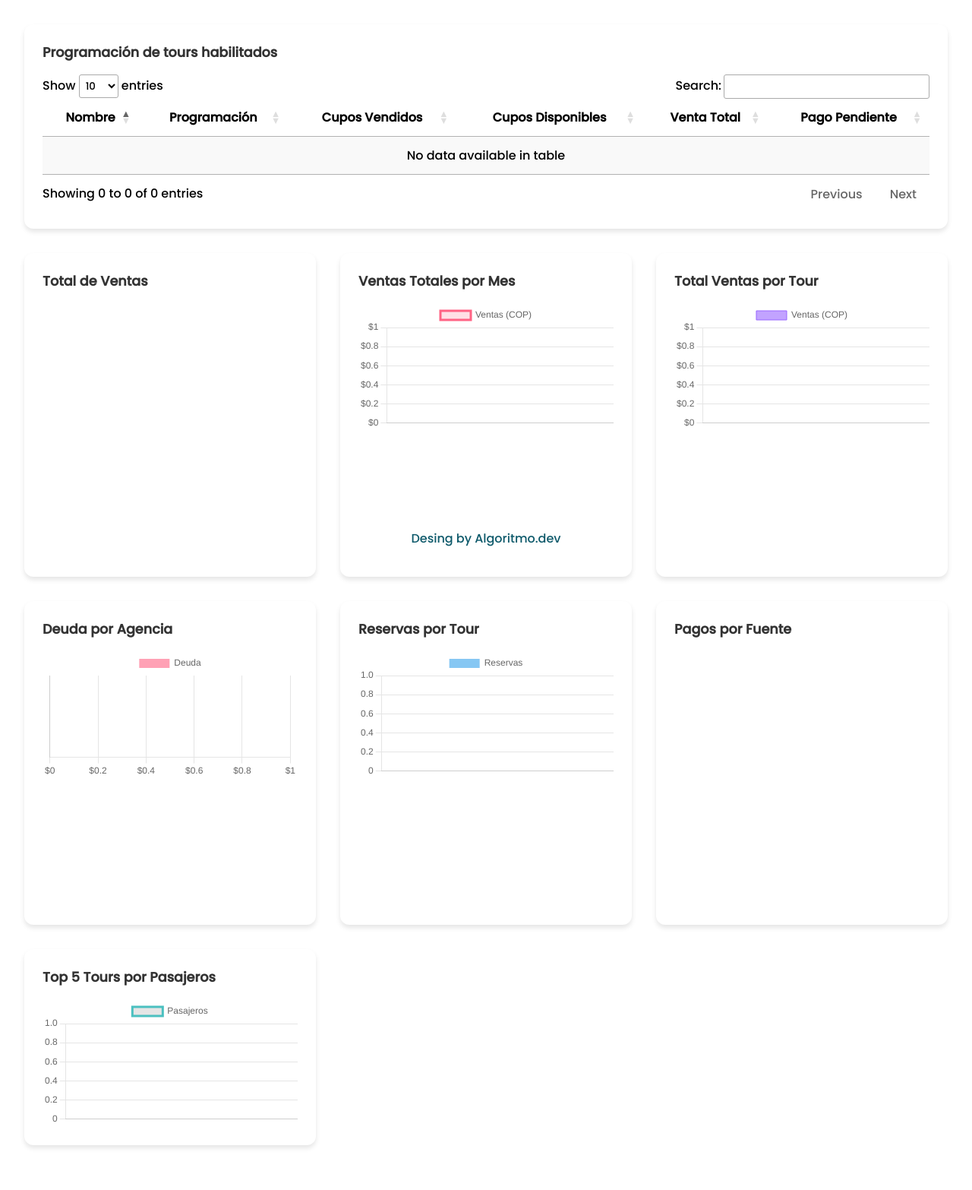
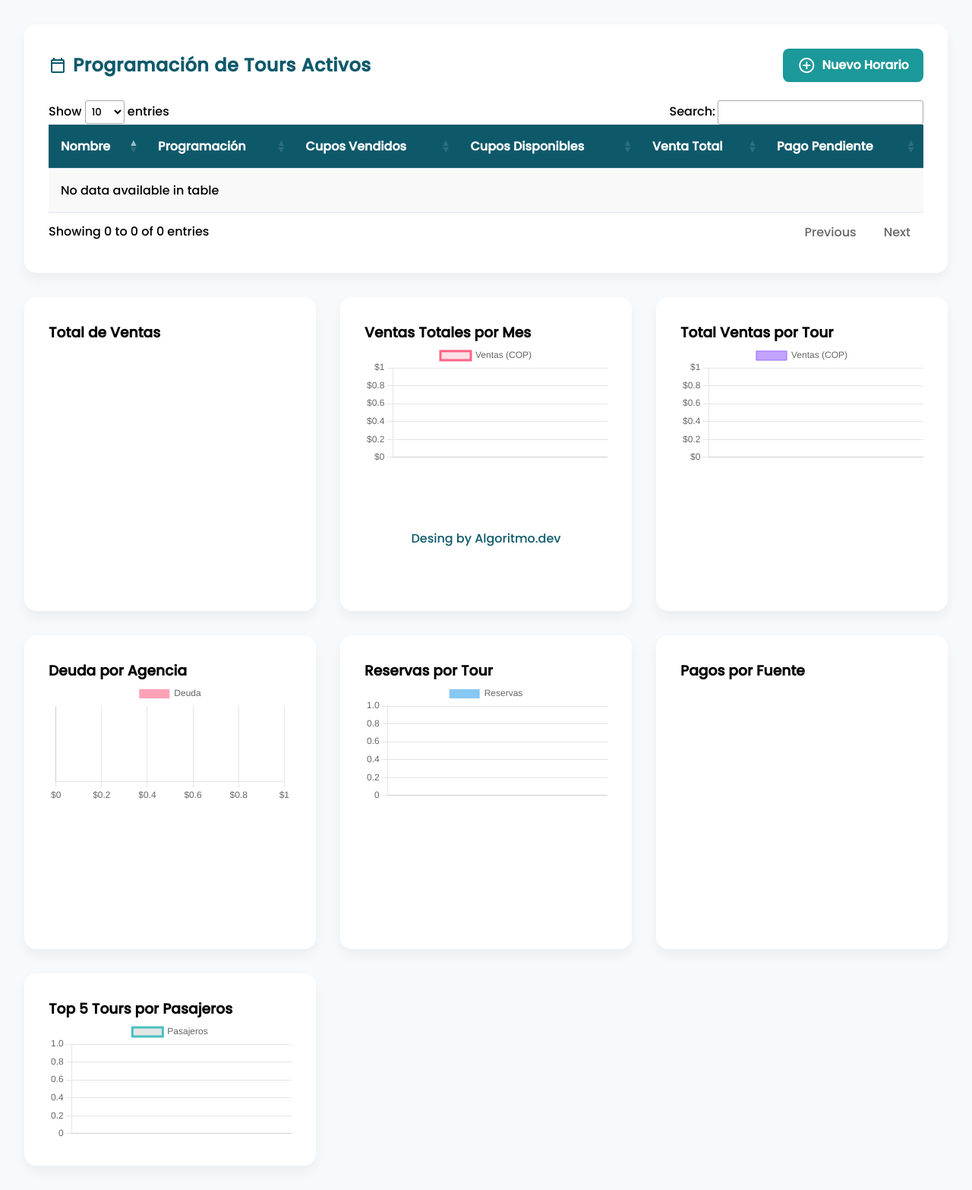
Before and after one commit to jlruedam/wegoit, a Django app: page /dashboard/ in a window 1280 px wide. Shown: the part 72-1638 px from the top of the page at 76% size. Before the commit the page ends 1583 px from the top, so only its background shows below. Run offline with Django 5.2, Linux system fonts and the light colour scheme; the visitor is signed in with stand-in values (Sample User, id 1); data that the repository does not hold is empty; a map, chart or similar area stays blank; some libraries are stand-ins or nearby versions.

Commit message:
feat(dashboard): Mejorar diseño y estilos del Dashboard
- Moderniza la apariencia del dashboard, aplicando un diseño de tarjetas mejorado y un fondo general para la sección.

```diff
--- a/reservations/static/assets/css/dashboard.css
+++ b/reservations/static/assets/css/dashboard.css
@@ -4,22 +4,21 @@
     grid-template-columns: repeat(auto-fit, minmax(350px, 1fr));
     gap: 2rem;
     padding: 2rem;
+    background-color: #f7fafc; /* Add a light background to the dashboard */
 }
 
 /* Element: card */
 .dashboard__card {
     background: #fff;
-    border-radius: 12px;
-    padding: 1.5rem;
-    box-shadow: 0 4px 6px rgba(0,0,0,0.1);
+    border-radius: 16px; /* Slightly larger radius */
+    padding: 2rem; /* Increase padding */
+    box-shadow: 0 8px 16px rgba(17, 24, 39, 0.05); /* Softer shadow */
+    transition: transform 0.2s, box-shadow 0.2s;
 }
 
-/* Element: title */
-.dashboard__title {
-    margin-bottom: 1rem;
-    font-size: 1.1rem;
-    font-weight: bold;
-    color: #333;
+.dashboard__card:hover {
+    transform: translateY(-5px);
+    box-shadow: 0 12px 24px rgba(17, 24, 39, 0.08);
 }
 
 /* Modifier: tarjeta de tabla ocupa todo el ancho */
@@ -27,14 +26,106 @@
     grid-column: 1 / -1; /* Se expande en todas las columnas */
 }
 
-/* DataTable estilos básicos */
+/* --- HEADER STYLES (from admin.css for consistency) --- */
+.reservations-header {
+    display: flex;
+    justify-content: space-between;
+    align-items: center;
+    margin-bottom: 1.5rem;
+    padding: 0; /* Remove padding as card has its own */
+}
+
+.reservations-list-title {
+    font-size: 1.5rem; /* Adjust size for dashboard context */
+    font-family: 'Poppins', sans-serif;
+    color: var(--azul-oscuro);
+    font-weight: 600;
+    letter-spacing: 0.5px;
+    display: flex;
+    align-items: center;
+    gap: 0.5rem;
+}
+
+.btn-crear-reserva {
+    background-color: var(--azul-marino);
+    color: white;
+    padding: 0.6rem 1.2rem;
+    border-radius: 8px;
+    text-decoration: none;
+    font-weight: 600;
+    display: inline-flex;
+    align-items: center;
+    gap: 0.5rem;
+    transition: background-color 0.3s;
+    border: none;
+    cursor: pointer;
+}
+
+.btn-crear-reserva:hover {
+    background-color: var(--azul-oscuro);
+}
+
+
+/* --- TABLE STYLES (consistent with other tables) --- */
 #schedulesTable {
     width: 100% !important;
     border-collapse: collapse;
+    border-spacing: 0;
 }
 
 #schedulesTable th,
 #schedulesTable td {
-    padding: 0.75rem;
-    text-align: center;
+    padding: 1rem;
+    text-align: left;
+    border-bottom: 1px solid #e2e8f0;
 }
+
+#schedulesTable th {
+    background: var(--azul-oscuro);
+    color: #fff;
+    font-weight: 600;
+    font-size: 1rem;
+    text-align: left;
+}
+
+#schedulesTable tbody tr:nth-child(even) {
+    background-color: #f7fafc;
+}
+
+#schedulesTable tbody tr:hover {
+    background-color: #edf2f7;
+}
+
+/* --- METER ELEMENT STYLES --- */
+meter {
+    width: 100%;
+    height: 12px;
+    border-radius: 6px;
+    border: 1px solid #e2e8f0;
+}
+
+/* Webkit browsers (Chrome, Safari) */
+meter::-webkit-meter-bar {
+    background: #edf2f7;
+    border: none;
+    border-radius: 6px;
+}
+
+meter::-webkit-meter-optimum-value,
+meter::-webkit-meter-suboptimum-value,
+meter::-webkit-meter-even-less-good-value {
+    border-radius: 6px;
+}
+
+meter::-webkit-meter-optimum-value { background: #38a169; } /* Green */
+meter::-webkit-meter-suboptimum-value { background: #f59e0b; } /* Amber */
+meter::-webkit-meter-even-less-good-value { background: #ef4444; } /* Red */
+
+/* Firefox */
+meter::-moz-meter-bar {
+    border-radius: 6px;
+}
+
+meter:-moz-meter-optimum::-moz-meter-bar { background: #38a169; } /* Green */
+meter:-moz-meter-sub-optimum::-moz-meter-bar { background: #f59e0b; } /* Amber */
+meter:-moz-meter-even-less-good::-moz-meter-bar { background: #ef4444; } /* Red */
--- a/reservations/templates/dashboard/dashboard.html
+++ b/reservations/templates/dashboard/dashboard.html
@@ -13,7 +13,16 @@
 
     <!-- 🔹 Tabla de Programaciones -->
     <div class="dashboard__card dashboard__card--full">
-        <h3 class="dashboard__title">Programación de tours habilitados</h3>
+        <div class="reservations-header">
+            <h2 class="reservations-list-title">
+                <span class="material-symbols-outlined">calendar_today</span>
+                Programación de Tours Activos
+            </h2>
+            <a href="" class="btn-crear-reserva">
+                <span class="material-symbols-outlined">add_circle</span>
+                Nuevo Horario
+            </a>
+        </div>
         <table id="schedulesTable" class="display">
             <thead>
                 <tr>
```
